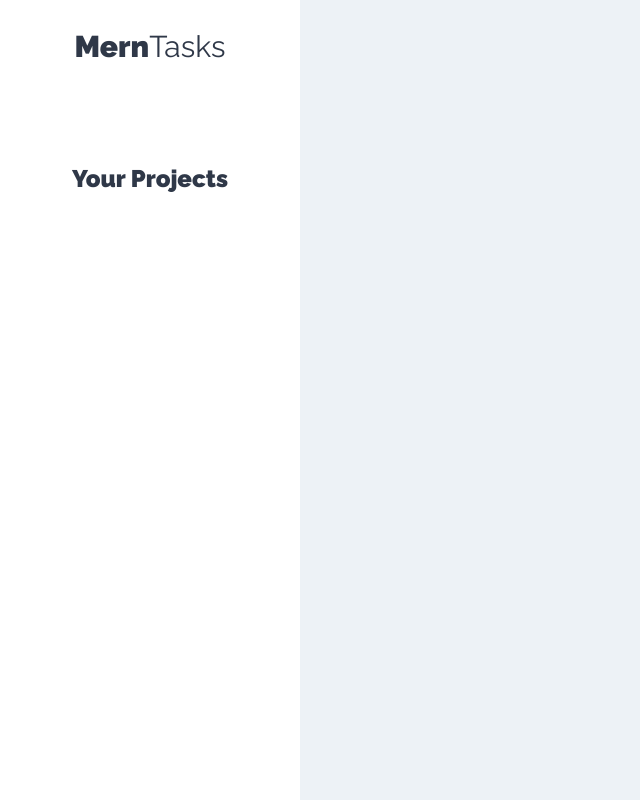
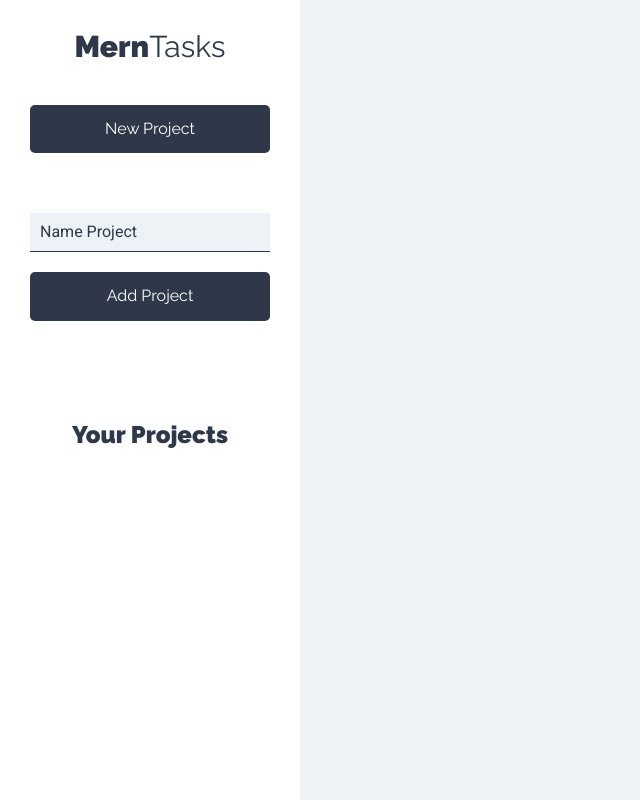
Before and after one commit to guillermosequera/MERN-Tasks, a React (Create React App) app: page /projects in a window 1280 px wide. Shown: the whole page, without its empty margins (0-640 px from the left). Built offline with nearby package versions, Linux system fonts and the light colour scheme.

Commit message:
creating the form for new projects

```diff
--- a/src/components/layout/Sidebar.js
+++ b/src/components/layout/Sidebar.js
@@ -1,9 +1,13 @@
 import React from 'react';
+
+import NewProject from '../projects/NewProject';
 
 const Sidebar = () => {
     return (
         <aside>
             <h1>Mern<span>Tasks</span></h1>
+
+            <NewProject />
 
             <div className="proyectos">
                 <h2>Your Projects</h2>
--- /dev/null
+++ b/src/components/projects/NewProject.js
@@ -0,0 +1,31 @@
+import React, { Fragment } from 'react';
+
+const NewProject = () => {
+    return (
+        <Fragment>
+        <button
+            type="button"
+            className="btn btn-block btn-primario"
+        >New Project</button>
+
+        <form
+            className="formulario-nuevo-proyecto"
+        >
+            <input
+                type="text"
+                className="input-text"
+                placeholder="Name Project"
+                name="nombre"
+            />
+
+            <input
+                type="submit"
+                className="btn btn-primario btn-block"
+                value="Add Project"
+            />
+        </form>
+        </Fragment>
+    );
+}
+
+export default NewProject;
```
